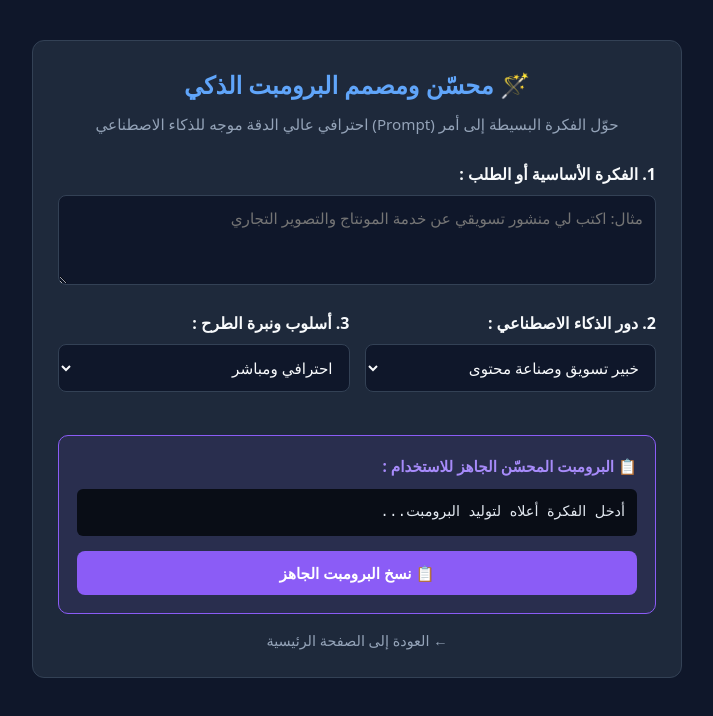
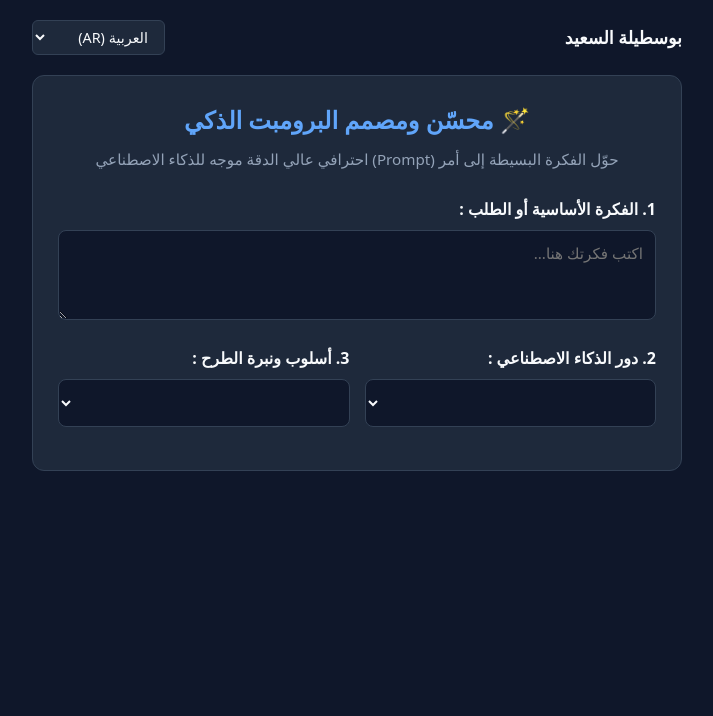
Before and after one commit to Boustila74/portfolio, a plain HTML site: page prompt-refiner.html in a window 1280 px wide. Shown: the whole page, without its empty margins (283-996 px from the left). Drawn offline with Linux system fonts and the light colour scheme.

Commit message:
Update prompt-refiner.html

```diff
--- a/prompt-refiner.html
+++ b/prompt-refiner.html
@@ -3,7 +3,7 @@
 <head>
     <meta charset="UTF-8">
     <meta name="viewport" content="width=device-width, initial-scale=1.0">
-    <title>محسّن البرومبت التفاعلي | بوسطيلة السعيد</title>
+    <title id="pageTitle">محسّن البرومبت التفاعلي | بوسطيلة السعيد</title>
     <style>
         :root {
             --bg-color: #0f172a;
@@ -16,18 +16,42 @@
             --border-color: #334155;
         }
 
-        * { box-sizing: border-box; margin: 0; padding: 0; font-family: system-ui, sans-serif; }
+        * { box-sizing: border-box; margin: 0; padding: 0; font-family: system-ui, -apple-system, BlinkMacSystemFont, 'Segoe UI', Roboto, sans-serif; }
         body { background-color: var(--bg-color); color: var(--text-main); padding: 20px; line-height: 1.6; }
 
+        header {
+            max-width: 650px;
+            margin: 0 auto 20px auto;
+            display: flex;
+            justify-content: space-between;
+            align-items: center;
+        }
+
+        .brand-name {
+            font-weight: bold;
+            font-size: 1.1rem;
+            color: var(--text-main);
+        }
+
+        .lang-switcher select {
+            background: var(--card-bg);
+            color: var(--text-main);
+            border: 1px solid var(--border-color);
+            padding: 6px 12px;
+            border-radius: 6px;
+            font-size: 0.9rem;
+            outline: none;
+        }
+
         .app-card {
-            max-width: 650px; margin: 20px auto; background: var(--card-bg);
+            max-width: 650px; margin: 0 auto; background: var(--card-bg);
             border: 1px solid var(--border-color); border-radius: 12px; padding: 25px;
         }
 
         h2 { color: #60a5fa; margin-bottom: 8px; text-align: center; }
         p.subtitle { color: var(--text-muted); text-align: center; margin-bottom: 25px; font-size: 0.95rem; }
 
-        .form-group { margin-bottom: 18px; }
+        .form-group { margin-bottom: 18px; text-align: start; }
         label { display: block; font-weight: bold; margin-bottom: 8px; }
 
         input[type="text"], textarea, select {
@@ -43,6 +67,7 @@
         .output-box {
             background: rgba(139, 92, 246, 0.1); border: 1px solid var(--accent-purple);
             border-radius: 10px; padding: 18px; margin-top: 25px; position: relative;
+            text-align: start;
         }
 
         .output-title { font-weight: bold; color: #a78bfa; margin-bottom: 10px; font-size: 0.95rem; }
@@ -50,6 +75,7 @@
         pre {
             white-space: pre-wrap; word-wrap: break-word; font-family: monospace;
             background: #090d16; padding: 12px; border-radius: 6px; font-size: 0.9rem; color: #e2e8f0;
+            text-align: left; direction: ltr;
         }
 
         .btn-copy {
@@ -59,80 +85,46 @@
         }
 
         .btn-copy:hover { opacity: 0.9; }
-        .btn-back { display: block; text-align: center; margin-top: 15px; color: var(--text-muted); text-decoration: none; font-size: 0.9rem; }
+        .btn-back { display: block; text-align: center; margin-top: 20px; color: var(--text-muted); text-decoration: none; font-size: 0.9rem; }
+
+        [dir="ltr"] pre { text-align: left; }
     </style>
 </head>
 <body>
 
+    <header>
+        <div class="brand-name" id="headerBrand">بوسطيلة السعيد</div>
+        <div class="lang-switcher">
+            <select id="languageSelect" onchange="switchLanguage(this.value)">
+                <option value="ar" selected>العربية (AR)</option>
+                <option value="fr">Français (FR)</option>
+                <option value="en">English (EN)</option>
+                <option value="de">Deutsch (DE)</option>
+            </select>
+        </div>
+    </header>
+
     <div class="app-card">
-        <h2>🪄 محسّن ومصمم البرومبت الذكي</h2>
-        <p class="subtitle">حوّل الفكرة البسيطة إلى أمر (Prompt) احترافي عالي الدقة موجه للذكاء الاصطناعي</p>
+        <h2 id="appTitle">🪄 محسّن ومصمم البرومبت الذكي</h2>
+        <p class="subtitle" id="appSubtitle">حوّل الفكرة البسيطة إلى أمر (Prompt) احترافي عالي الدقة موجه للذكاء الاصطناعي</p>
 
         <div class="form-group">
-            <label for="userTopic">1. الفكرة الأساسية أو الطلب :</label>
-            <textarea id="userTopic" placeholder="مثال: اكتب لي منشور تسويقي عن خدمة المونتاج والتصوير التجاري" oninput="generatePrompt()"></textarea>
+            <label for="userTopic" id="labelTopic">1. الفكرة الأساسية أو الطلب :</label>
+            <textarea id="userTopic" placeholder="اكتب فكرتك هنا..." oninput="generatePrompt()"></textarea>
         </div>
 
         <div class="grid-2">
             <div class="form-group">
-                <label for="aiRole">2. دور الذكاء الاصطناعي :</label>
+                <label for="aiRole" id="labelRole">2. دور الذكاء الاصطناعي :</label>
                 <select id="aiRole" onchange="generatePrompt()">
-                    <option value="خبير تسويق وصناعة محتوى">خبير تسويق وصناعة محتوى</option>
-                    <option value="مصمم جرافيك وهويات بصرية">مصمم جرافيك وهويات بصرية</option>
-                    <option value="مطور وأخصائي أتمتة">مطور وأخصائي أتمتة</option>
-                    <option value="باحث ومستشار استراتيجي">باحث ومستشار استراتيجي</option>
+                    <!-- يتم تعبئتها ديناميكياً عبر الجافاسكريبت حسب اللغة -->
                 </select>
             </div>
 
             <div class="form-group">
-                <label for="toneStyle">3. أسلوب ونبرة الطرح :</label>
+                <label for="toneStyle" id="labelTone">3. أسلوب ونبرة الطرح :</label>
                 <select id="toneStyle" onchange="generatePrompt()">
-                    <option value="احترافي ومباشر">احترافي ومباشر</option>
-                    <option value="إبداعي وجذاب">إبداعي وجذاب</option>
-                    <option value="تقني ودقيق جداً">تقني ودقيق جداً</option>
-                    <option value="سلس ومناسب لشبكات التواصل">سلس ومناسب لشبكات التواصل</option>
+                    <!-- يتم تعبئتها ديناميكياً عبر الجافاسكريبت حسب اللغة -->
                 </select>
             </div>
         </div>
-
-        <div class="output-box">
-            <div class="output-title">📋 البرومبت المحسّن الجاهز للاستخدام :</div>
-            <pre id="promptResult">أدخل الفكرة أعلاه لتوليد البرومبت...</pre>
-            <button class="btn-copy" onclick="copyPrompt()">📋 نسخ البرومبت الجاهز</button>
-        </div>
-
-        <a href="index.html" class="btn-back">← العودة إلى الصفحة الرئيسية</a>
-    </div>
-
-    <script>
-        function generatePrompt() {
-            const topic = document.getElementById('userTopic').value.trim();
-            const role = document.getElementById('aiRole').value;
-            const tone = document.getElementById('toneStyle').value;
-
-            if (!topic) {
-                document.getElementById('promptResult').innerText = "يرجى كتابة الفكرة أو الموضوع أعلاه...";
-                return;
-            }
-
-            const structuredPrompt =
-`أنت ${role}.
-الهدف: ${topic}
-
-التزم بالضوابط التالية أثناء الإجابة:
-- النبرة والأسلوب: ${tone}.
-- إعطاء إجابة مباشرة ودقيقة دون مقدمات استهلاكية أو تكرار.
-- هيكلة النتيجة في نقاط واضحة ومقسّمة بشكل يسهل قراءته وتطبيقه.`;
-
-            document.getElementById('promptResult').innerText = structuredPrompt;
-        }
-
-        function copyPrompt() {
-            const text = document.getElementById('promptResult').innerText;
-            navigator.clipboard.writeText(text).then(() => {
-                alert("تم نسخ البرومبت بنجاح! يمكنك استخدامه الآن في ChatGPT أو Claude أو Gemini.");
-            });
-        }
-    </script>
-</body>
-</html>
```
